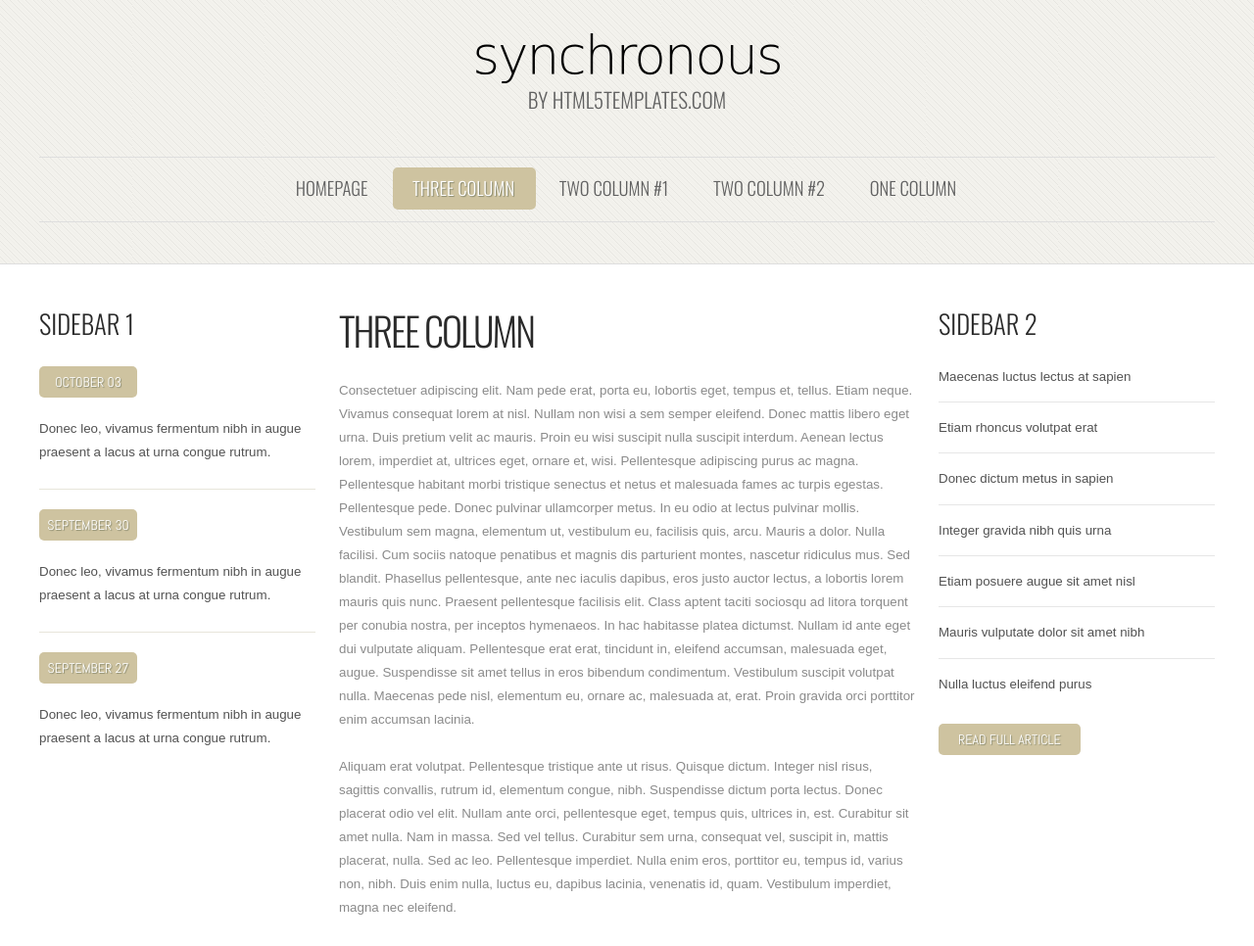
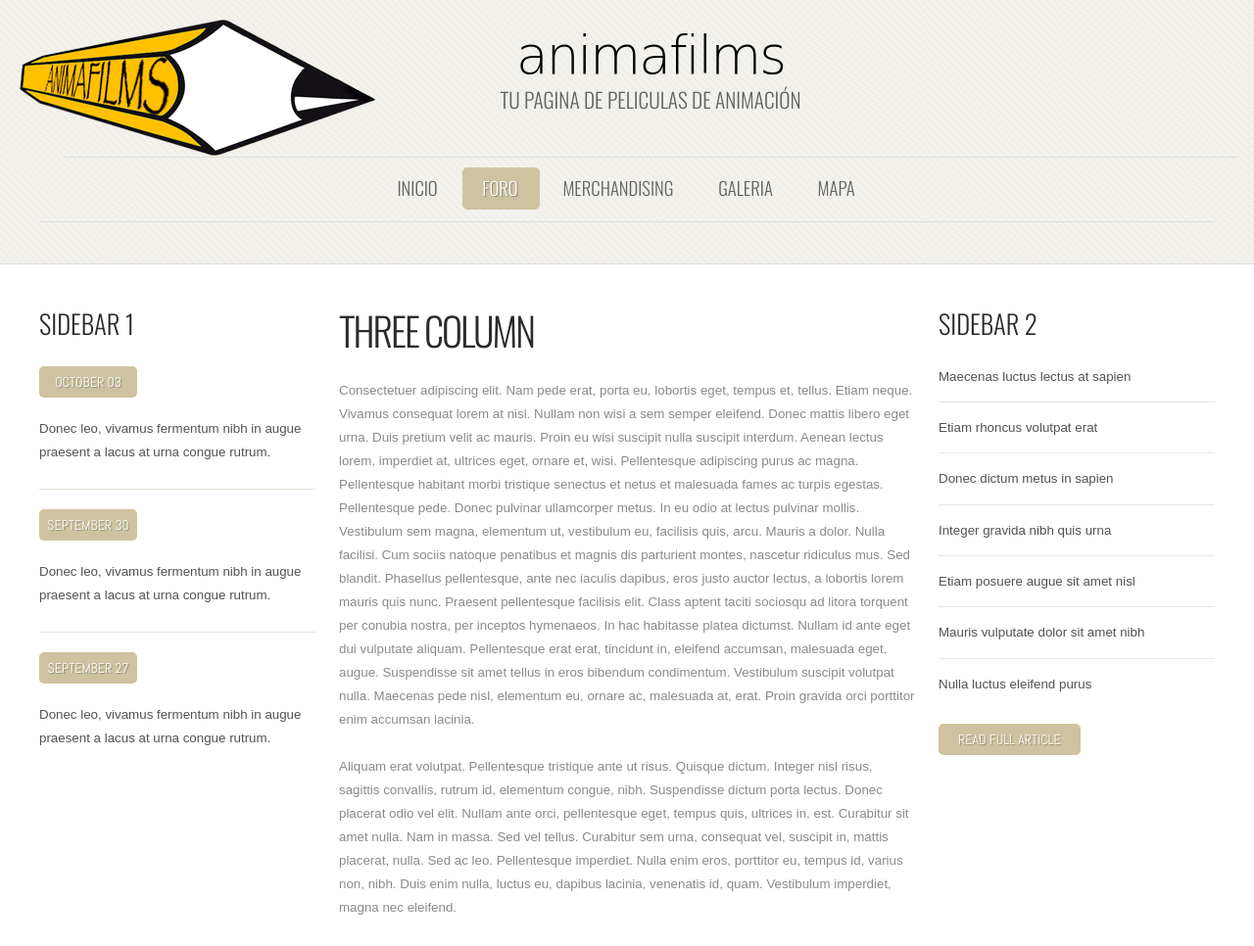
Before and after one commit to Bertuxo/demi-alberto, a plain HTML site: page threecolumn.html in a window 1280 px wide. Shown: the top 966 px of the page at 98% size. Drawn offline with nearby package versions, Linux system fonts and the light colour scheme; a web font is replaced by a local one.

Commit message:
Sprint 2 #2.2

```diff
--- a/threecolumn.html
+++ b/threecolumn.html
@@ -28,9 +28,10 @@
 	<header id="header">
 		<div class="5grid-layout">
 			<div class="row">
-				<div class="12u" id="logo"> <!-- Logo -->
-					<h1><a href="#" class="mobileUI-site-name">Synchronous</a></h1>
-					<p>by HTML5Templates.com</p>
+				<div id="logotipo"><img src="images/AnimaFilms_logo.png"></div>
+				<div class="12u" id="logo">
+					<h1><a href="#" class="mobileUI-site-name">ANIMAFILMS</a></h1>
+					<p>TU PAGINA DE PELICULAS DE ANIMACIÓN</p>
 				</div>
 			</div>
 		</div>
@@ -40,11 +41,11 @@
 					<div id="menu-wrapper">
 						<nav class="mobileUI-site-nav">
 							<ul>
-								<li><a href="index.html">Homepage</a></li>
-								<li class="current_page_item"><a href="threecolumn.html">Three Column</a></li>
-								<li><a href="twocolumn1.html">Two Column #1</a></li>
-								<li><a href="twocolumn2.html">Two Column #2</a></li>
-								<li><a href="onecolumn.html">One Column</a></li>
+								<li><a href="index.html">Inicio</a></li>
+								<li class="current_page_item"><a href="threecolumn.html">Foro</a></li>
+								<li><a href="twocolumn1.html">Merchandising</a></li>
+								<li><a href="twocolumn2.html">Galeria</a></li>
+								<li><a href="onecolumn.html">Mapa</a></li>
 							</ul>
 						</nav>
 					</div>
```
Also changed, not shown: onecolumn.html (+9 -8 lines), twocolumn1.html (+9 -8 lines), twocolumn2.html (+9 -8 lines).
